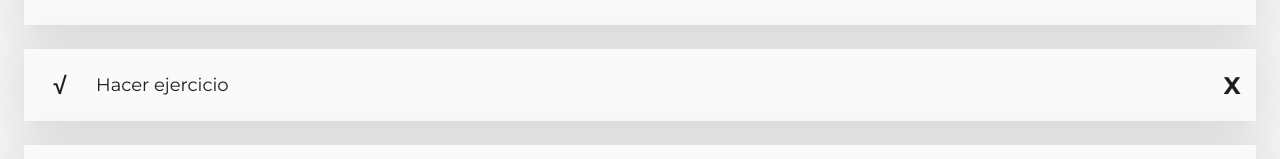
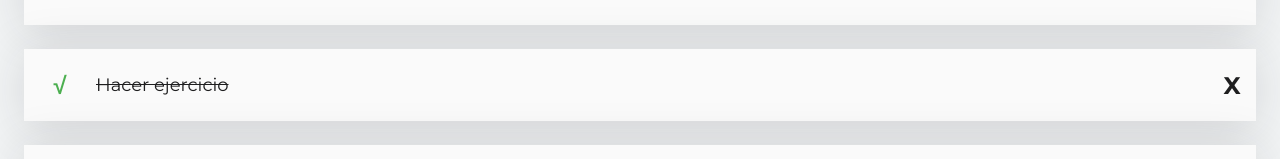
Before and after one commit to crehds/intro-react, a React (Create React App) app: page / in a window 1280 px wide. Shown: the part 362-521 px from the top of the page. Built offline with nearby package versions, Linux system fonts and the light colour scheme; the HTML template or start-up script is replaced by a standard one.

Commit message:
counting and searching TODOs

```diff
--- a/src/App.js
+++ b/src/App.js
@@ -1,25 +1,36 @@
 // import './App.css';
 
+import { useState } from 'react';
 import { CreateTodoButton } from './components/TodoButton';
 import { TodoCounter } from './components/TodoCounter';
 import { TodoList } from './components/TodoList';
 import { TodoItem } from './components/TodoList/components/TodoItem';
 import { TodoSearch } from './components/TodoSearch';
 
-const todos = [
+const defaultTodos = [
   { text: 'Cortar cebolla', completed: true },
   { text: 'Tomar un curso en Platzi', completed: true },
-  { text: 'Hacer ejercicio', completed: false },
+  { text: 'Hacer ejercicio', completed: true },
   { text: 'LALALALA', completed: false }
 ];
 
-function App(props) {
+function App() {
+  const [todos, setTodos] = useState(defaultTodos);
+  const [searchValue, setSearchValue] = useState('');
+
+  const completedTodos = todos.filter((todo) => todo.completed).length;
+  const totalTodos = todos.length;
+
   return (
     <>
-      <TodoCounter />
-      <TodoSearch />
+      <TodoCounter completed={completedTodos} total={totalTodos} />
+      <TodoSearch searchValue={searchValue} setSearchValue={setSearchValue} />
       <TodoList>
-        {todos.map((todo, item) => (
+        {todos
+          .filter((todo) =>
+            todo.text.toLowerCase().includes(searchValue.toLowerCase())
+          )
+          .map((todo, item) => (
             <TodoItem
               key={`Todo-${item}`}
               text={todo.text}
--- a/src/components/TodoCounter/index.js
+++ b/src/components/TodoCounter/index.js
@@ -1,7 +1,11 @@
 import './styles.css';
 
-function TodoCounter() {
-  return <h2 className='TodoCounter'>Has completado 3 de 4 TODOs</h2>;
+function TodoCounter({ completed, total }) {
+  return (
+    <h2 className='TodoCounter'>
+      Has completado {completed} de {total} TODOs
+    </h2>
+  );
 }
 
 export { TodoCounter };
--- a/src/components/TodoSearch/index.js
+++ b/src/components/TodoSearch/index.js
@@ -1,11 +1,7 @@
-import { useState } from 'react';
 import './styles.css';
 
-function TodoSearch() {
-  const [searchValue, setSearchValue] = useState('');
-
+function TodoSearch({ searchValue, setSearchValue }) {
   const onSearchValueChange = (event) => {
-    console.log(event.target.value);
     setSearchValue(event.target.value);
   };
 
```
Lines whose indentation alone changed are shown as unchanged.
